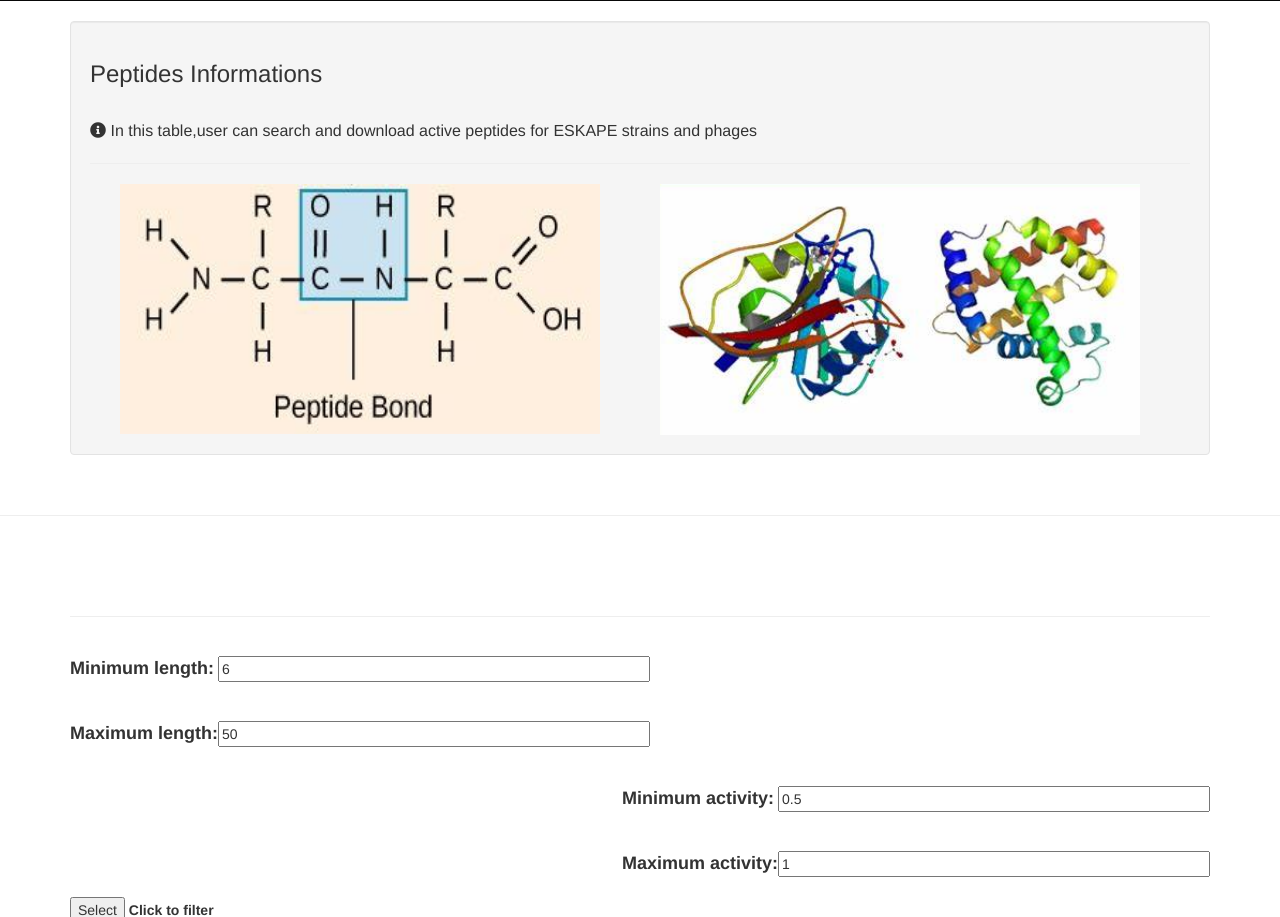
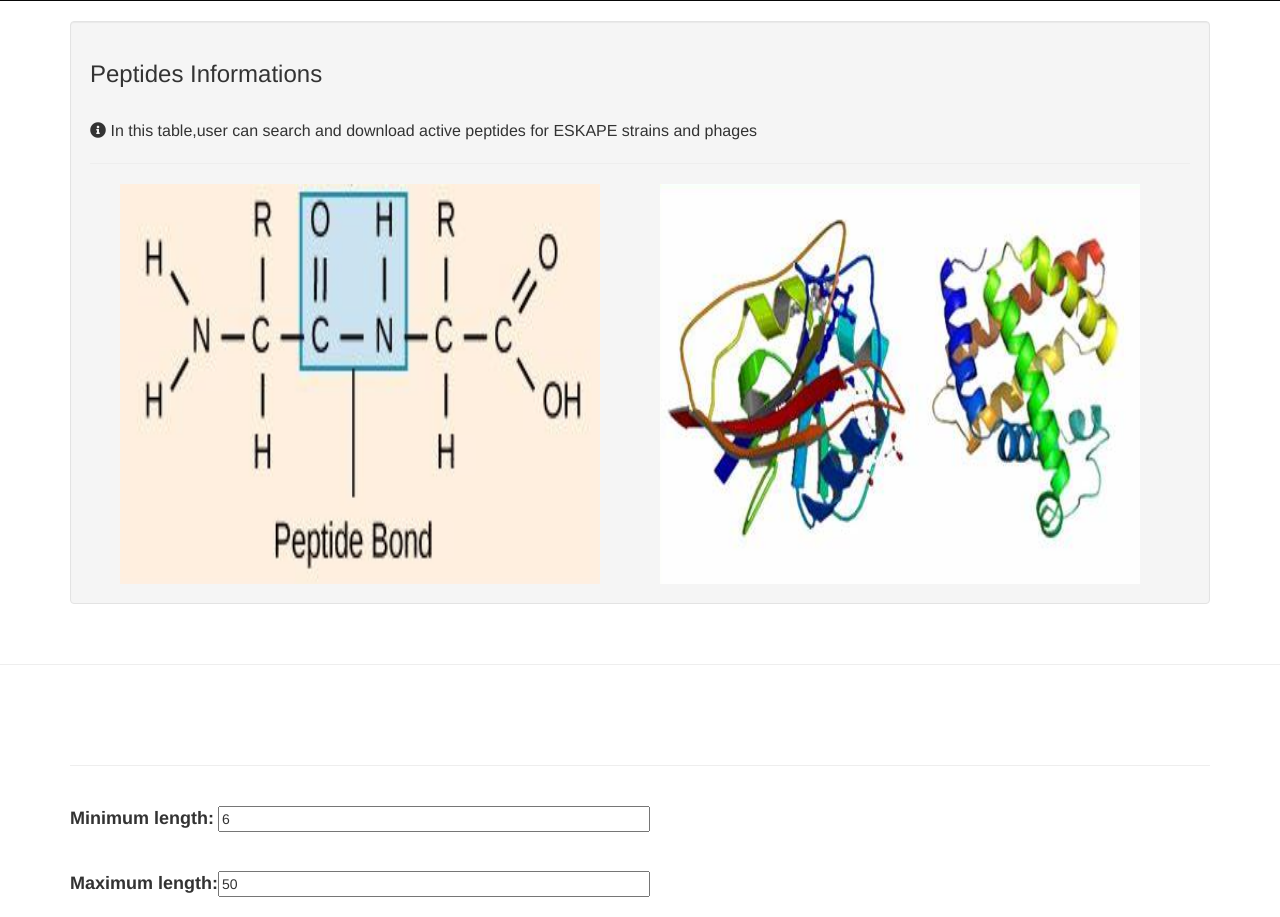
Before and after one commit to hzaurzli/ESKtides, a Flask app: page /peptide.html in a window 1280 px wide; the page is wider, and only the part inside the window is pictured. Shown: the part 228-1145 px from the top of that part. Run offline with Flask 3, Linux system fonts and the light colour scheme; some libraries are stand-ins or nearby versions.

Commit message:
Update peptide.html

```diff
--- a/templates/peptide.html
+++ b/templates/peptide.html
@@ -166,10 +166,10 @@
    </p>
    <hr>
    <div class="left">
-       <img src="../static/image/peptide.png" style="width: 480px;height: 250px">
+       <img src="../static/image/peptide.png" style="width: 480px;height: 400px">
    </div>
    <div class="right">
-       <img src="../static/image/peptide1.png" style="width: 480px">
+       <img src="../static/image/peptide1.png" style="width: 480px;height: 400px">
    </div>
   </div>
 </div>
```
